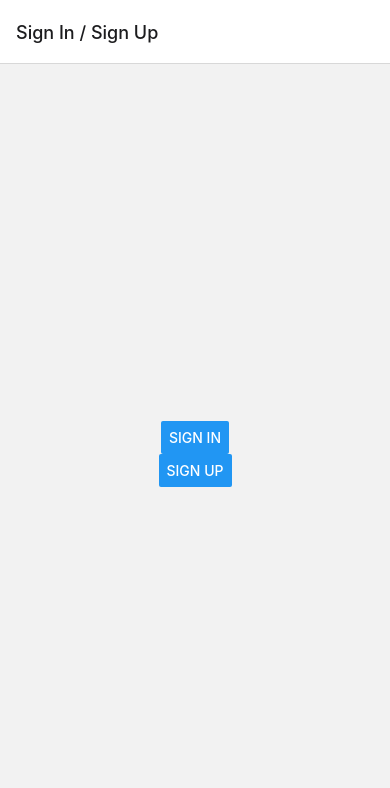
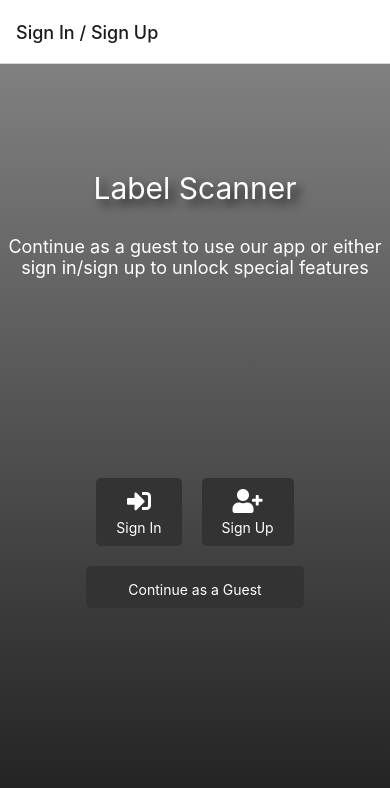
Before and after one commit to sdharanikota6/LabelScanner, a React Native app: screen /Auth in a window 390 px wide. Shown: the top 788 px of the page. Built offline with nearby package versions, Linux system fonts and the light colour scheme; what amazon-cognito-identity-js would draw is missing.

Commit message:
added UI for Auth/Signin/Signup Screens + button

```diff
--- a/components/AuthScreen.js
+++ b/components/AuthScreen.js
@@ -1,12 +1,40 @@
 import React from "react";
-import { View, Button, StyleSheet } from "react-native";
+import { View, Text, TouchableOpacity, StyleSheet } from "react-native";
+import { LinearGradient } from "expo-linear-gradient";
+import { FontAwesome5 } from "@expo/vector-icons"; // Import FontAwesome5 icons
 
 export default function AuthScreen({ navigation }) {
   return (
-    <View style={styles.container}>
-      <Button title="Sign In" onPress={() => navigation.navigate("SignIn")} />
-      <Button title="Sign Up" onPress={() => navigation.navigate("SignUp")} />
-    </View>
+    <LinearGradient colors={["#808080", "#1d1d1d"]} style={styles.container}>
+      <Text style={styles.title}>Label Scanner</Text>
+      <Text style={styles.subtitle}>
+        Continue as a guest to use our app or either sign in/sign up to unlock special features
+      </Text>
+      <View style={styles.buttonContainer}>
+        <View style={styles.buttonGroup}>
+          <TouchableOpacity
+            style={styles.button}
+            onPress={() => navigation.navigate("SignIn")}
+          >
+            <FontAwesome5 name="sign-in-alt" size={24} color="white" />
+            <Text style={styles.buttonText}>Sign In</Text>
+          </TouchableOpacity>
+          <TouchableOpacity
+            style={styles.button}
+            onPress={() => navigation.navigate("SignUp")}
+          >
+            <FontAwesome5 name="user-plus" size={24} color="white" />
+            <Text style={styles.buttonText}>Sign Up</Text>
+          </TouchableOpacity>
+        </View>
+        <TouchableOpacity
+          style={styles.singleButton}
+          onPress={() => navigation.navigate("HomeScreen")}
+        >
+          <Text style={styles.buttonText}>Continue as a Guest</Text>
+        </TouchableOpacity>
+      </View>
+    </LinearGradient>
   );
 }
 
@@ -16,4 +44,47 @@ const styles = StyleSheet.create({
     justifyContent: "center",
     alignItems: "center",
   },
+  title: {
+    fontSize: 30,
+    color: "white",
+    marginTop: -130,
+    textAlign: "center",
+    textShadowColor: "rgba(0, 0, 0, 0.7)",
+    textShadowOffset: { width: 6, height: 6 },
+    textShadowRadius: 10,
+  },
+  subtitle: {
+    fontSize: 18,
+    color: "white",
+    textAlign: "center",
+    marginTop: 30,
+  },
+  buttonContainer: {
+    marginTop: 200, // Adjust spacing from the title
+  },
+  buttonGroup: {
+    flexDirection: "row", // Arrange buttons in a row
+    justifyContent: "center", // Center buttons horizontally
+    marginBottom: 20,
+  },
+  button: {
+    flexDirection: "column", // Arrange icon and text vertically
+    alignItems: "center",
+    backgroundColor: "#333",
+    paddingVertical: 10,
+    paddingHorizontal: 20,
+    borderRadius: 5,
+    marginHorizontal: 10, // Adjust horizontal spacing between buttons
+  },
+  singleButton: {
+    alignItems: "center",
+    backgroundColor: "#333",
+    paddingVertical: 10,
+    paddingHorizontal: 20,
+    borderRadius: 5,
+  },
+  buttonText: {
+    color: "white",
+    marginTop: 5,
+  },
 });
--- a/components/SignInScreen.js
+++ b/components/SignInScreen.js
@@ -1,7 +1,9 @@
 import React, { useState } from "react";
-import { View, TextInput, Button, StyleSheet } from "react-native";
+import { View, Text, TextInput, TouchableOpacity, StyleSheet, ScrollView } from "react-native";
+import { LinearGradient } from "expo-linear-gradient";
 import { CognitoUser, AuthenticationDetails } from "amazon-cognito-identity-js";
 import userPool from "./CognitoConfig";
+import { FontAwesome5 } from "@expo/vector-icons"; // Import FontAwesome5 icons
 
 export default function SignInScreen({ navigation }) {
   const [username, setUsername] = useState("");
@@ -30,7 +32,10 @@ export default function SignInScreen({ navigation }) {
   };
 
   return (
-    <View style={styles.container}>
+      <LinearGradient colors={["#808080", "#1d1d1d"]} style={styles.gradient}>
+        <ScrollView contentContainerStyle={styles.container}>
+        <Text style={styles.loginText}>Login</Text>
+        <Text style={styles.subtitle}>Please sign in to continue</Text>
         <TextInput
           placeholder="Username"
           value={username}
@@ -44,16 +49,36 @@ export default function SignInScreen({ navigation }) {
           style={styles.input}
           secureTextEntry
         />
-      <Button title="Sign In" onPress={handleSignIn} />
-    </View>
+        <TouchableOpacity onPress={handleSignIn} style={styles.signInButton}>
+          <FontAwesome5 name="sign-in-alt" size={24} color="white" />
+          <Text style={styles.signInButtonText}>Sign In</Text>
+        </TouchableOpacity>
+        </ScrollView>
+      </LinearGradient>
   );
 }
 
 const styles = StyleSheet.create({
   container: {
+    flexGrow: 1,
+    justifyContent: "center",
+    alignItems: "center",
+    marginHorizontal: 80,
+  },
+  gradient: {
     flex: 1,
     justifyContent: "center",
-    paddingHorizontal: 15,
+    alignItems: "center",
+  },
+  loginText: {
+    fontSize: 36,
+    color: "white",
+    marginBottom: 10,
+  },
+  subtitle: {
+    fontSize: 18,
+    color: "white",
+    marginBottom: 30,
   },
   input: {
     height: 40,
@@ -61,5 +86,21 @@ const styles = StyleSheet.create({
     borderWidth: 1,
     marginBottom: 10,
     paddingHorizontal: 10,
+    backgroundColor: "white",
+    borderRadius: 5,
+    width: "80%",
+  },
+  signInButton: {
+    flexDirection: "row",
+    alignItems: "center",
+    backgroundColor: "#333",
+    paddingVertical: 10,
+    paddingHorizontal: 20,
+    borderRadius: 5,
+    marginTop: 10,
+  },
+  signInButtonText: {
+    color: "white",
+    marginLeft: 10,
   },
 });
--- a/components/SignUpScreen.js
+++ b/components/SignUpScreen.js
@@ -1,5 +1,6 @@
 import React, { useState } from "react";
-import { View, TextInput, Button, Modal, Text, StyleSheet } from "react-native";
+import { View, Text, TextInput, TouchableOpacity, Button, StyleSheet, ScrollView, Modal } from "react-native";
+import { LinearGradient } from "expo-linear-gradient";
 import {
   CognitoUser,
   CognitoUserPool,
@@ -7,6 +8,7 @@ import {
   CognitoUserAttribute,
 } from "amazon-cognito-identity-js";
 import userPool from "./CognitoConfig";
+import { FontAwesome5 } from "@expo/vector-icons"; // Import FontAwesome5 icons
 
 export default function SignUpScreen({ navigation }) {
   const [username, setUsername] = useState("");
@@ -71,7 +73,10 @@ export default function SignUpScreen({ navigation }) {
   };
 
   return (
-    <View style={styles.container}>
+      <LinearGradient colors={["#808080", "#1d1d1d"]} style={styles.gradient}>
+            <ScrollView contentContainerStyle={styles.container}>
+        <Text style={styles.loginText}>Sign Up</Text>
+        <Text style={styles.subtitle}>Please fill out the details below</Text>
         <TextInput
           placeholder="Username"
           value={username}
@@ -116,7 +121,10 @@ export default function SignUpScreen({ navigation }) {
           onChangeText={setGender}
           style={styles.input}
         />
-      <Button title="Sign Up" onPress={handleSignUp} />
+        <TouchableOpacity onPress={handleSignUp} style={styles.signInButton}>
+          <FontAwesome5 name="user-plus" size={24} color="white" />
+          <Text style={styles.signInButtonText}>Sign Up</Text>
+        </TouchableOpacity>
 
         <Modal
           visible={isVerificationModalVisible}
@@ -136,15 +144,32 @@ export default function SignUpScreen({ navigation }) {
             </View>
           </View>
         </Modal>
-    </View>
+        </ScrollView>
+      </LinearGradient>
   );
 }
 
 const styles = StyleSheet.create({
   container: {
+    flexGrow: 1,
+    justifyContent: "center",
+    alignItems: "center",
+    marginHorizontal: 64,
+  },
+  gradient: {
     flex: 1,
     justifyContent: "center",
-    paddingHorizontal: 15,
+    alignItems: "center",
+  },
+  loginText: {
+    fontSize: 36,
+    color: "white",
+    marginBottom: 10,
+  },
+  subtitle: {
+    fontSize: 18,
+    color: "white",
+    marginBottom: 30,
   },
   input: {
     height: 40,
@@ -152,15 +177,33 @@ const styles = StyleSheet.create({
     borderWidth: 1,
     marginBottom: 10,
     paddingHorizontal: 10,
+    backgroundColor: "white",
+    borderRadius: 5,
+    width: "80%",
+  },
+  signInButton: {
+    flexDirection: "row",
+    alignItems: "center",
+    backgroundColor: "#333",
+    paddingVertical: 10,
+    paddingHorizontal: 20,
+    borderRadius: 5,
+    marginTop: 10,
+  },
+  signInButtonText: {
+    color: "white",
+    marginLeft: 10,
   },
   modalContainer: {
     flex: 1,
     justifyContent: "center",
-    paddingHorizontal: 15,
+    alignItems: "center",
+    backgroundColor: "rgba(0, 0, 0, 0.5)",
   },
   modalContent: {
     padding: 20,
     backgroundColor: "white",
     borderRadius: 10,
+    width: "80%",
   },
 });
--- a/package.json
+++ b/package.json
@@ -29,7 +29,8 @@
     "react-native": "0.72.3",
     "react-native-gesture-handler": "^2.12.1",
     "react-native-linear-gradient": "^2.8.2",
-    "react-native-safe-area-context": "4.6.3"
+    "react-native-safe-area-context": "4.6.3",
+    "react-native-vector-icons": "^10.0.0"
   },
   "devDependencies": {
     "@babel/core": "^7.20.0",
```
Also changed, not shown: 1 other file (tests, documents, lock files or other folders). Lines whose indentation alone changed are shown as unchanged.
